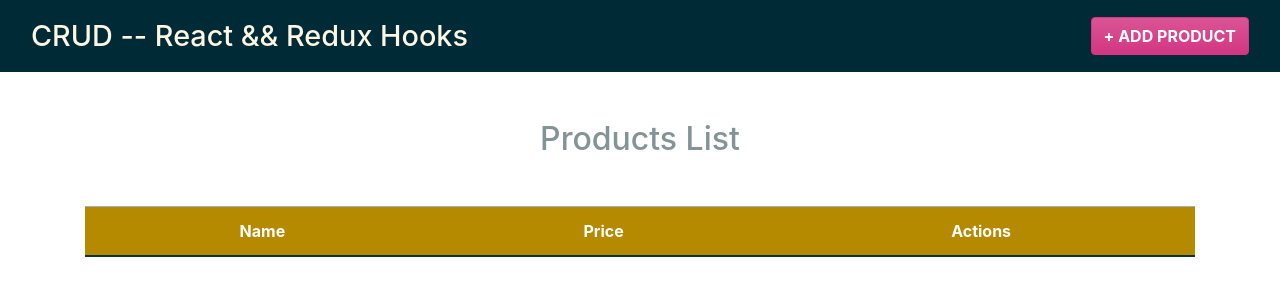
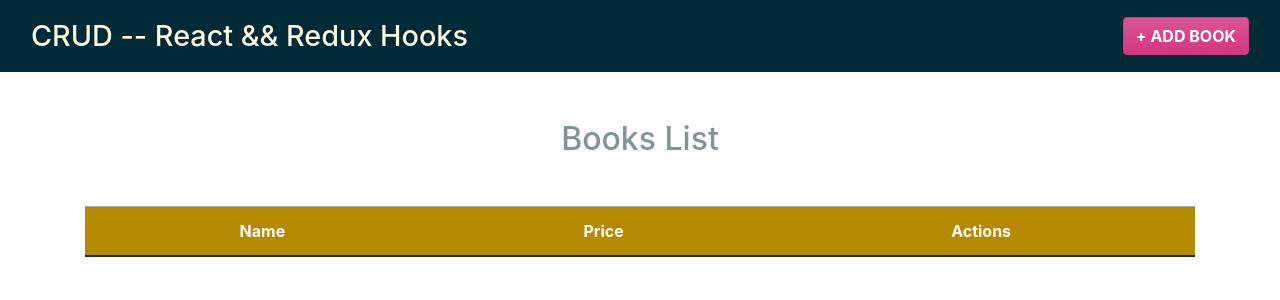
Before and after one commit to fr-me-jim/crud_redux, a React (Create React App) app: page / in a window 1280 px wide. Shown: the top 300 px of the page. Built offline with nearby package versions, Linux system fonts and the light colour scheme.

Commit message:
Products => Books

```diff
--- a/db.json
+++ b/db.json
@@ -1,5 +1,5 @@
 {
-    "products": [
+  "books": [
     {
       "id": 1,
       "name": "Learning Redux",
@@ -9,6 +9,16 @@
       "id": 2,
       "name": "Learning React",
       "price": 40
+    },
+    {
+      "name": "React",
+      "price": "50",
+      "id": 3
+    },
+    {
+      "name": "Redux & React",
+      "price": "80",
+      "id": 4
     }
   ]
 }
--- a/src/App.js
+++ b/src/App.js
@@ -3,9 +3,9 @@ import { BrowserRouter as Router, Route, Switch } from 'react-router-dom'
 
 //components
 import Header from './components/Header'
-import Products from './components/Products'
-import NewProduct from './components/NewProduct'
-import EditProduct from './components/EditProduct'
+import Books from './components/Books'
+import NewBook from './components/NewBook'
+import EditBook from './components/EditBook'
 
 //redux
 import { Provider } from 'react-redux'
@@ -21,9 +21,9 @@ function App() {
 
         <div className="container">
           <Switch>
-          <Route exact path="/" component={ Products } />
-          <Route exact path="/products/new" component={ NewProduct } />
-          <Route exact path="/products/edit/:id" component={ EditProduct } />
+          <Route exact path="/" component={ Books } />
+          <Route exact path="/books/new" component={ NewBook } />
+          <Route exact path="/books/edit/:id" component={ EditBook } />
 
           </Switch>
         </div>
--- /dev/null
+++ b/src/actions/booksActions.js
@@ -0,0 +1,34 @@
+import {
+    ADD_BOOK,
+    ADD_BOOK_SUCCESS,
+    ADD_BOOK_FAIL
+} from '../types';
+
+import axiosClient from '../config/axios'
+
+//Main Function - add new book
+export function addNewBook (book) {
+    return (dispatch) => {
+        dispatch( newBook() );
+
+        //insert into api
+        axiosClient.post('/books', book)
+            .then( response => {
+                //insert it
+                dispatch( newBookSuccess(book) );
+            })
+            .catch( error => {
+                console.log(error);
+            });
+
+    }
+}
+
+export const newBook = () => ({
+    type: ADD_BOOK
+});
+
+export const newBookSuccess = product => ({
+    type: ADD_BOOK_SUCCESS,
+    payload: product
+});
--- a/src/actions/productsActions.js
+++ /dev/null
@@ -1,23 +0,0 @@
-import {
-    ADD_PRODUCT,
-    ADD_PRODUCT_SUCCESS,
-    ADD_PRODUCT_FAIL
-} from '../types';
-
-//Main Function - add new product
-export function addNewProduct (product) {
-    return (dispatch) => {
-        dispatch( newProduct() );
-
-        dispatch( newProductSuccess(product) );
-    }
-}
-
-export const newProduct = () => ({
-    type: ADD_PRODUCT
-});
-
-export const newProductSuccess = product => ({
-    type: ADD_PRODUCT_SUCCESS,
-    payload: product
-});
--- a/src/components/Products.jsx
+++ b/src/components/Books.jsx
@@ -1,9 +1,9 @@
 import React from 'react';
 
-const Products = () => {
+const Books = () => {
     return (
         <React.Fragment>
-            <h2 className="text-center my-5">Products List</h2>
+            <h2 className="text-center my-5">Books List</h2>
 
             <table className="table table-striped">
                 <thead className="bg-primary table-dark">
@@ -21,4 +21,4 @@ const Products = () => {
     );
 }
 
-export default Products;
+export default Books;
--- a/src/components/EditProduct.jsx
+++ b/src/components/EditBook.jsx
@@ -1,9 +1,9 @@
 import React from 'react';
 
-const EditProduct = () => {
+const EditBook = () => {
     return (
         <p>from edit</p>
     );
 }
 
-export default EditProduct;
+export default EditBook;
--- a/src/components/Header.jsx
+++ b/src/components/Header.jsx
@@ -13,10 +13,10 @@ const Header = () => {
                 </h1>
 
                 <Link
-                    to={'/products/new'}
+                    to={'/books/new'}
                     className="btn btn-danger new-post d-block d-md-inline-block"
                 >
-                    &#43; Add Product
+                    &#43; Add Book
                 </Link>
             </div>
         </nav>
--- a/src/components/NewProduct.jsx
+++ b/src/components/NewBook.jsx
@@ -2,9 +2,9 @@ import React, { useState } from 'react';
 
 //actions
 import { useDispatch } from 'react-redux'
-import { addNewProduct } from '../actions/productsActions';
+import { addNewBook } from '../actions/booksActions';
 
-const NewProduct = () => {
+const NewBook = () => {
 
     //state
     const [ name, setName ] = useState('');
@@ -12,7 +12,7 @@ const NewProduct = () => {
 
     //create new Product
     const dispatch = useDispatch();
-    const addProduct = product => dispatch( addNewProduct(product) );
+    const addProduct = book => dispatch( addNewBook(book) );
 
     //Add new product
     const handleSubmit = e => {
@@ -31,7 +31,7 @@ const NewProduct = () => {
 
         //if all good :
 
-        //create new product
+        //create new book
 
         //redirect
 
@@ -81,4 +81,4 @@ const NewProduct = () => {
     );
 }
 
-export default NewProduct;
+export default NewBook;
--- /dev/null
+++ b/src/config/axios.js
@@ -0,0 +1,8 @@
+import axios from 'axios';
+
+
+const axiosClient = axios.create({
+    baseURL: 'http://localhost:4000'
+});
+
+export default axiosClient;
--- a/src/reducers/productsReducer.js
+++ b/src/reducers/booksReducer.js
@@ -1,32 +1,32 @@
 import {
-    ADD_PRODUCT,
-    ADD_PRODUCT_SUCCESS,
-    ADD_PRODUCT_FAIL
+    ADD_BOOK,
+    ADD_BOOK_SUCCESS,
+    ADD_BOOK_FAIL
 } from '../types';
 
 //reducer's state
 const initialState = {
-    products: [],
+    books: [],
     error: null,
     loading: false
 }
 
 export default function (state = initialState, action) {
     switch (action.type) {
-        case ADD_PRODUCT:
+        case ADD_BOOK:
             return {
                 ...state,
                 error: null
             }
 
-        case ADD_PRODUCT_SUCCESS:
+        case ADD_BOOK_SUCCESS:
             return {
                 ...state,
                 error: null,
-                products: [...state.products, action.payload]
+                books: [...state.books, action.payload]
             }
 
-        case ADD_PRODUCT_FAIL:
+        case ADD_BOOK_FAIL:
             return {
                 ...state,
                 error: true,
--- a/src/reducers/index.js
+++ b/src/reducers/index.js
@@ -1,8 +1,8 @@
 import { combineReducers } from 'redux';
 
 //reducers
-import productsReducer from './productsReducer'
+import booksReducer from './booksReducer'
 
 export default combineReducers ({
-    products: productsReducer
+    books: booksReducer
 });
--- a/src/types/index.js
+++ b/src/types/index.js
@@ -2,6 +2,6 @@ export const VALIDATE_FORM = 'VALIDATE_FORM';
 export const VALIDATE_FORM_SUCCESS = 'VALIDATE_FORM_SUCCESS';
 export const VALIDATE_FORM_FAIL = 'VALIDATE_FORM_FAIL';
 
-export const ADD_PRODUCT = 'ADD_PRODUCT';
-export const ADD_PRODUCT_SUCCESS = 'ADD_PRODUCT_SUCCESS';
-export const ADD_PRODUCT_FAIL = 'ADD_PRODUCT_FAIL';
+export const ADD_BOOK = 'ADD_BOOK';
+export const ADD_BOOK_SUCCESS = 'ADD_BOOK_SUCCESS';
+export const ADD_BOOK_FAIL = 'ADD_BOOK_FAIL';
```
Lines whose indentation alone changed are shown as unchanged.
